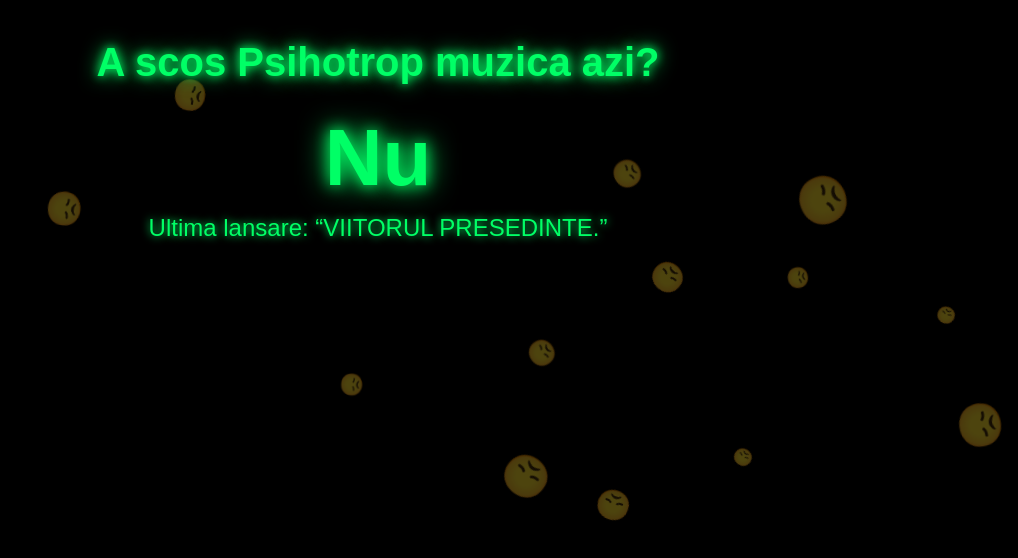
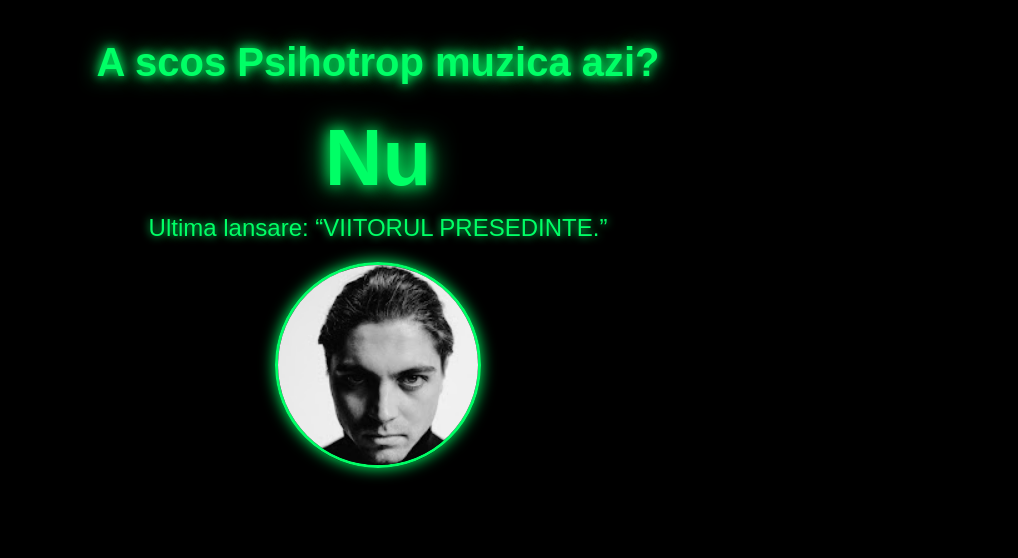
Before and after one commit to MITI651/A-scos-Psihotrop-muzica-azi-, a plain HTML site: page index.html in a window 1280 px wide. Shown: the whole page, without its empty margins (262-1280 px from the left). Drawn offline with Linux system fonts and the light colour scheme.

Commit message:
Update index.html

```diff
--- a/index.html
+++ b/index.html
@@ -1,3 +1,8 @@
+<!DOCTYPE html>
+<html lang="en">
+<head>
+  <meta charset="UTF-8">
+  <title>Psihotrop Update</title>
   <style>
     body {
       background-color: #000;
@@ -8,11 +13,6 @@
       padding: 0;
       height: 100vh;
       overflow: hidden;
-  }
-  .content {
-    margin-bottom: 40px;
-    position: relative;
-    z-index: 1;
     }
     h1 {
       font-size: 2.5rem;
@@ -29,40 +29,41 @@
       margin-top: 10px;
       text-shadow: 0 0 8px #00ff66;
     }
-  .emoji {
-    position: absolute;
-    font-size: 2rem;
-    opacity: 0.3;
-    animation: float 5s infinite ease-in-out;
-    color: #00ff66;
+    .channel-photo {
+      margin-top: 20px;
+      display: inline-block;
+      border: 3px solid #00ff66;
+      box-shadow: 0 0 15px #00ff66;
+      border-radius: 50%;
+      overflow: hidden;
+      transition: transform 0.2s ease-in-out;
     }
-  @keyframes float {
-    0% { transform: translateY(100vh) rotate(0deg); }
-    100% { transform: translateY(-100vh) rotate(360deg); }
+    .channel-photo:hover {
+      transform: scale(1.05);
+    }
+    .channel-photo img {
+      display: block;
+      width: 200px;
+      height: 200px;
     }
   </style>
 </head>
 <body>
 
-<div class="content">
 <h1>A scos Psihotrop muzica azi?</h1>
 <div class="answer" id="answer">Nu</div>
-  <div class="upload-info" id="last-upload">
+<div class="upload-info">
   Ultima lansare: “VIITORUL PRESEDINTE.”
 </div>
-</div>
+
+<!-- Clickable Channel Photo -->
+<a href="https://www.youtube.com/channel/UCXv_kTR7affL-I1Vg-YNapw" target="_blank" class="channel-photo">
+  <img src="channels4_profile.jpg" alt="Psihotrop Channel">
+</a>
 
 <script>
   document.getElementById("answer").textContent = "Nu";
+</script>
 
-  for (let i = 0; i < 20; i++) {
-    const emoji = document.createElement("div");
-    emoji.className = "emoji";
-    emoji.textContent = "😞";
-    emoji.style.left = Math.random() * 100 + "vw";
-    emoji.style.top = Math.random() * 100 + "vh";
-    emoji.style.fontSize = (Math.random() * 2 + 1) + "rem";
-    emoji.style.animationDuration = (Math.random() * 5 + 5) + "s";
-    document.body.appendChild(emoji);
-  }
-</script>
+</body>
+</html>
```
Lines whose indentation alone changed are shown as unchanged.
